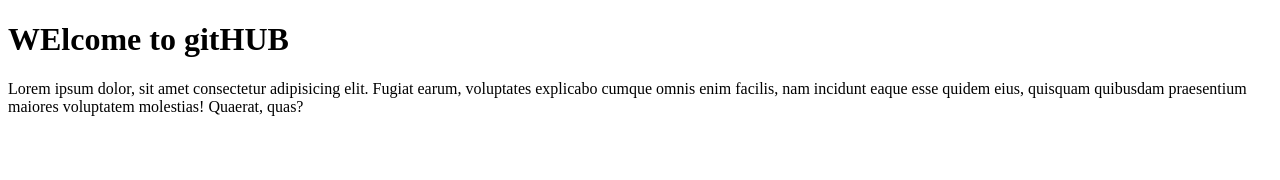
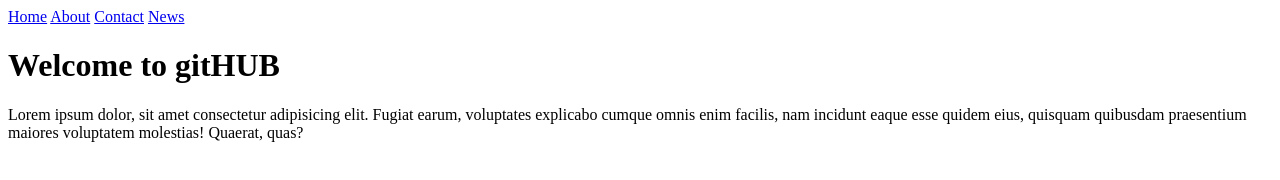
Before and after one commit to Beastdocks/git-test-v1, a website: page index.html in a window 1280 px wide. Drawn offline with Linux system fonts and the light colour scheme.

Commit message:
fourth commit

```diff
--- a/index.html
+++ b/index.html
@@ -7,7 +7,15 @@
     <title>Document</title>
 </head>
 <body>
-    <header><h1>WElcome to gitHUB</h1></header>
+    <header>
+         <nav>
+       <a href="home.html">Home</a>
+       <a href="index.html">About</a>
+       <a href="#">Contact</a>
+       <a href="#">News</a>
+    </nav>
+    <h1>Welcome to gitHUB</h1></header>
+
 
 
     <p>Lorem ipsum dolor, sit amet consectetur adipisicing elit.
```
Also changed, not shown: home.html (added, +27 -0 lines), package.json (added, +182 -0 lines), 1 other file.
